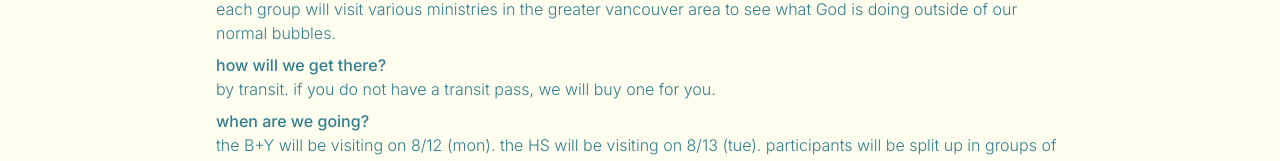
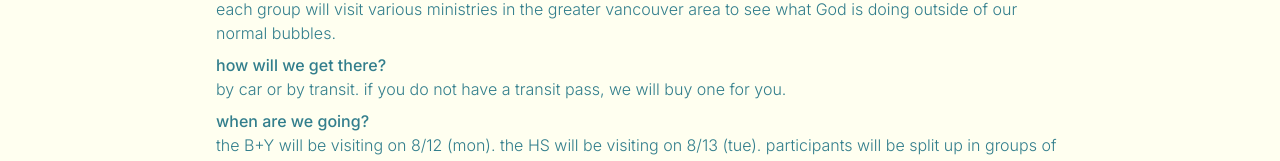
Before and after one commit to matthewlee01/superweek, a SvelteKit app: page /field-trips in a window 1280 px wide. Shown: the part 591-752 px from the top of the page. Built offline with nearby package versions, Linux system fonts and the light colour scheme.

Commit message:
last details

```diff
--- a/src/routes/field-trips/+page.svelte
+++ b/src/routes/field-trips/+page.svelte
@@ -47,7 +47,7 @@
     see what God is doing outside of our normal bubbles.
   </p>
   <p class="q">how will we get there?</p>
-  <p>by transit. if you do not have a transit pass, we will buy one for you.</p>
+  <p>by car or by transit. if you do not have a transit pass, we will buy one for you.</p>
   <p class="q">when are we going?</p>
   <p>
     the B+Y will be visiting on 8/12 (mon). the HS will be visiting on 8/13
--- a/src/routes/sessions/+page.svelte
+++ b/src/routes/sessions/+page.svelte
@@ -14,6 +14,7 @@
 	<p>4. response</p>
 	<p>5. benediction</p>
 	<p>6. post-set <span class="asterisk">*</span></p>
+	<p>7. small groups</p>
 	<p class="asterisk">* for those who want more space to sing, sit, pray or receive prayer
 	</p>
 
```
